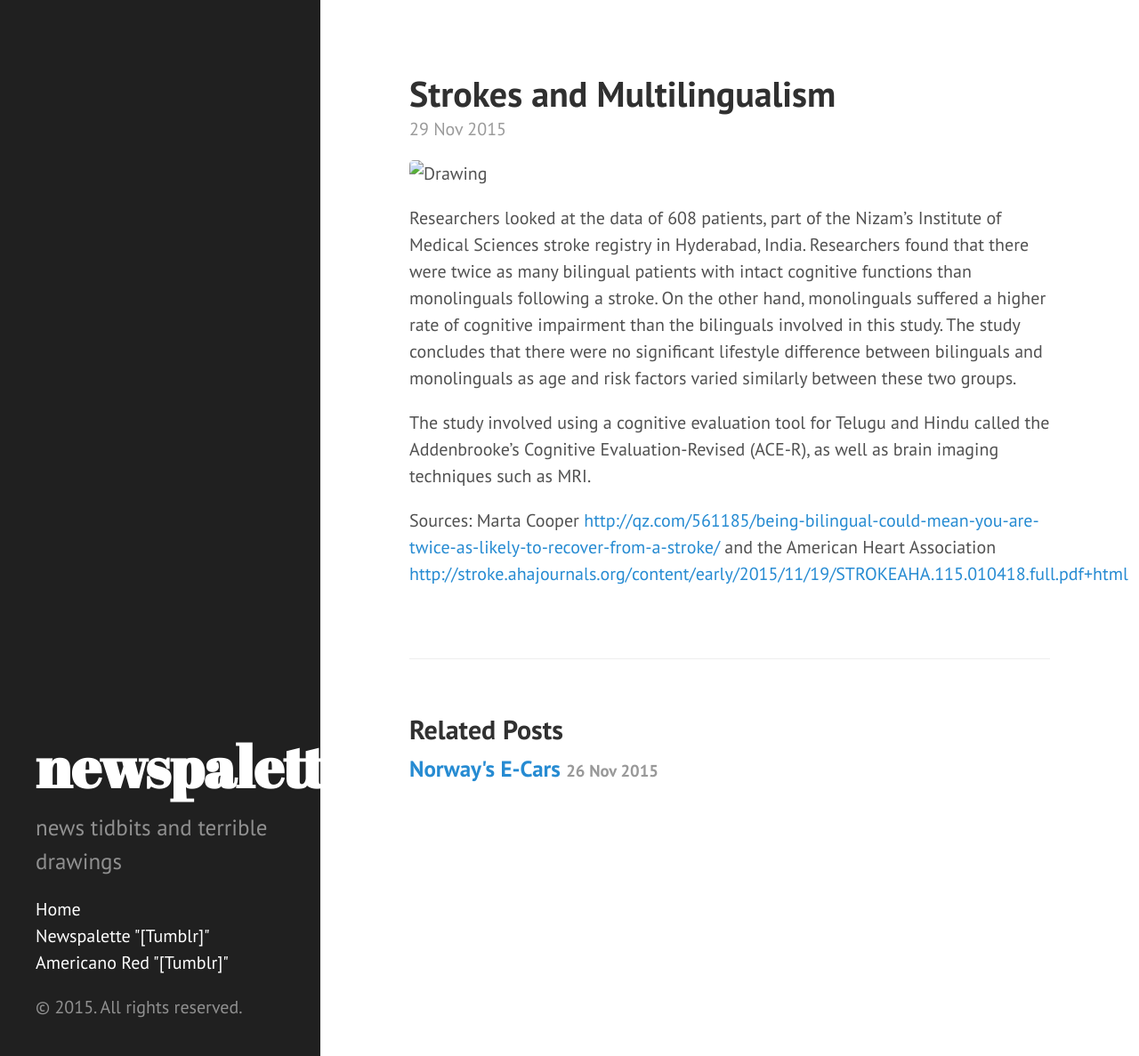
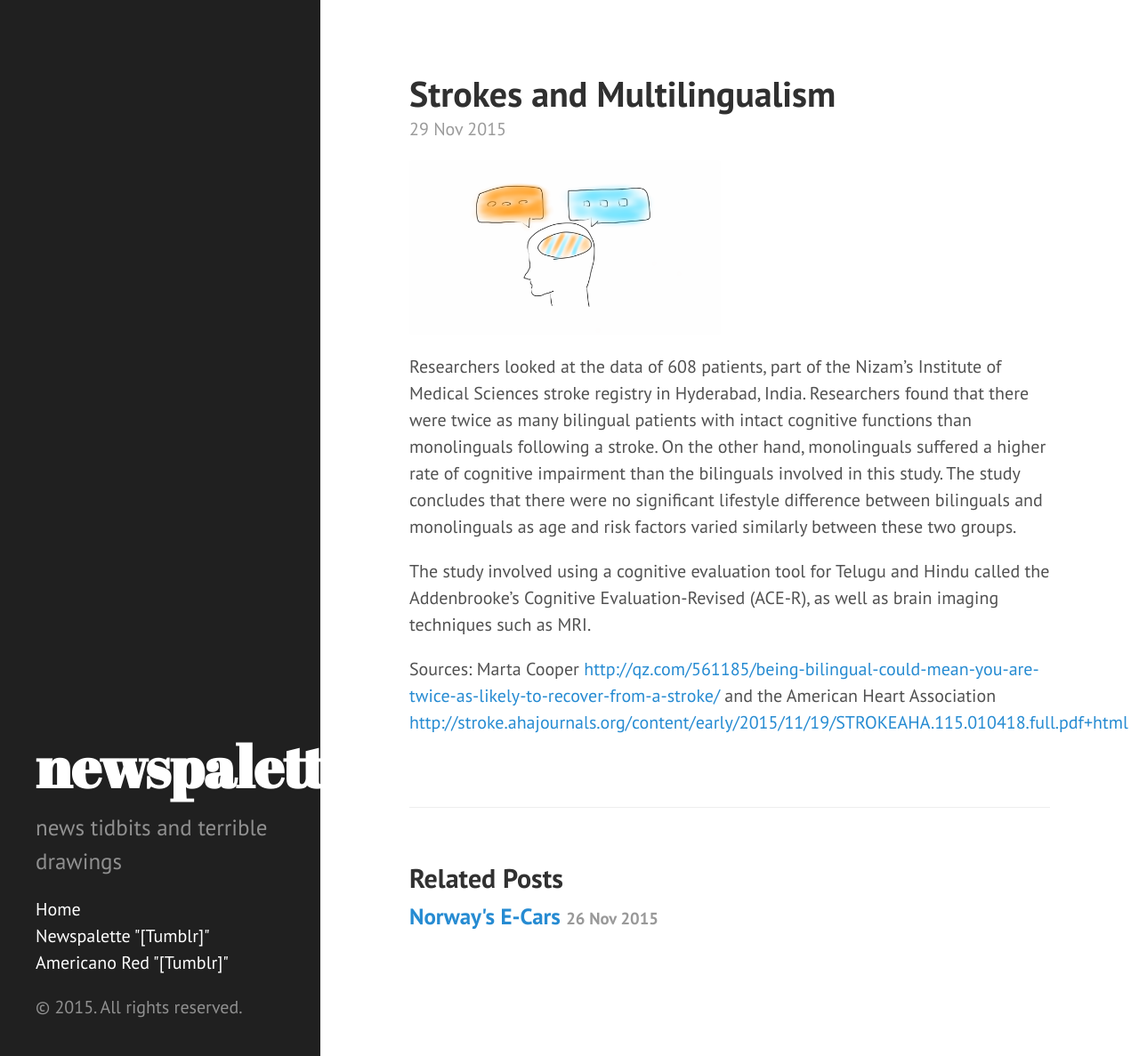
Before and after one commit to gentokozuma/newspalette, a Jekyll site: the page built from _posts/2015-11-29-stroke-and-bilingualism.markdown, in a window 1280 px wide and 1187 px high. Shown: the whole window at 89% size. Built offline with Jekyll 4.4.1, drawn with Linux system fonts in a browser that asks for light colours.

Commit message:
fixed image on 2015-11-29 post

```diff
--- a/_posts/2015-11-29-stroke-and-bilingualism.markdown
+++ b/_posts/2015-11-29-stroke-and-bilingualism.markdown
@@ -2,7 +2,7 @@
 title: Strokes and Multilingualism
 layout: post
 ---
-<img src="images/2015-11-29-image.png" alt="Drawing" style="width: 350px;"/>
+<img src="{{ site.url }}/images/2015-11-29-image.png" alt="Drawing" style="width: 350px;"/>
 
 Researchers looked at the data of 608 patients, part of the Nizam's Institute of Medical Sciences stroke registry in Hyderabad, India. Researchers found that there were twice as many bilingual patients with intact cognitive functions than monolinguals following a stroke. On the other hand, monolinguals suffered a higher rate of cognitive impairment than the bilinguals involved in this study. The study concludes that there were no significant lifestyle difference between bilinguals and monolinguals as age and risk factors varied similarly between these two groups.
 
```
